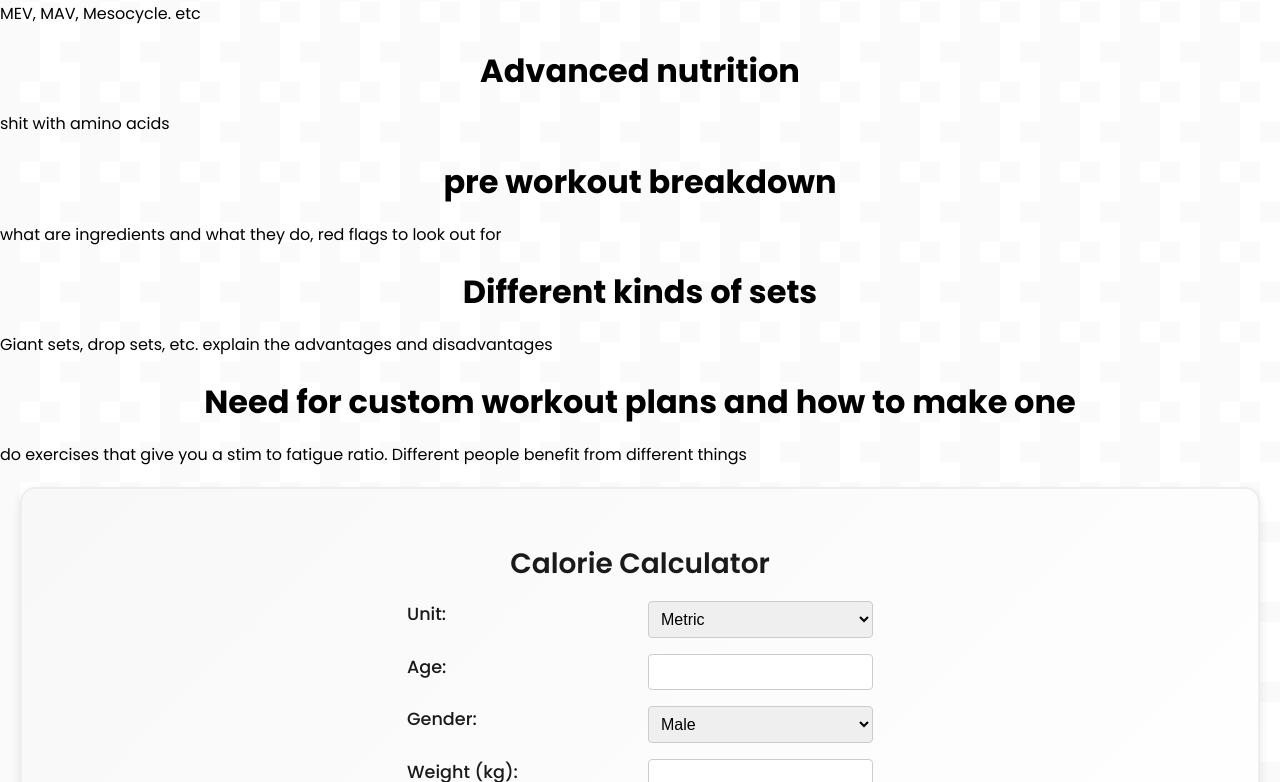
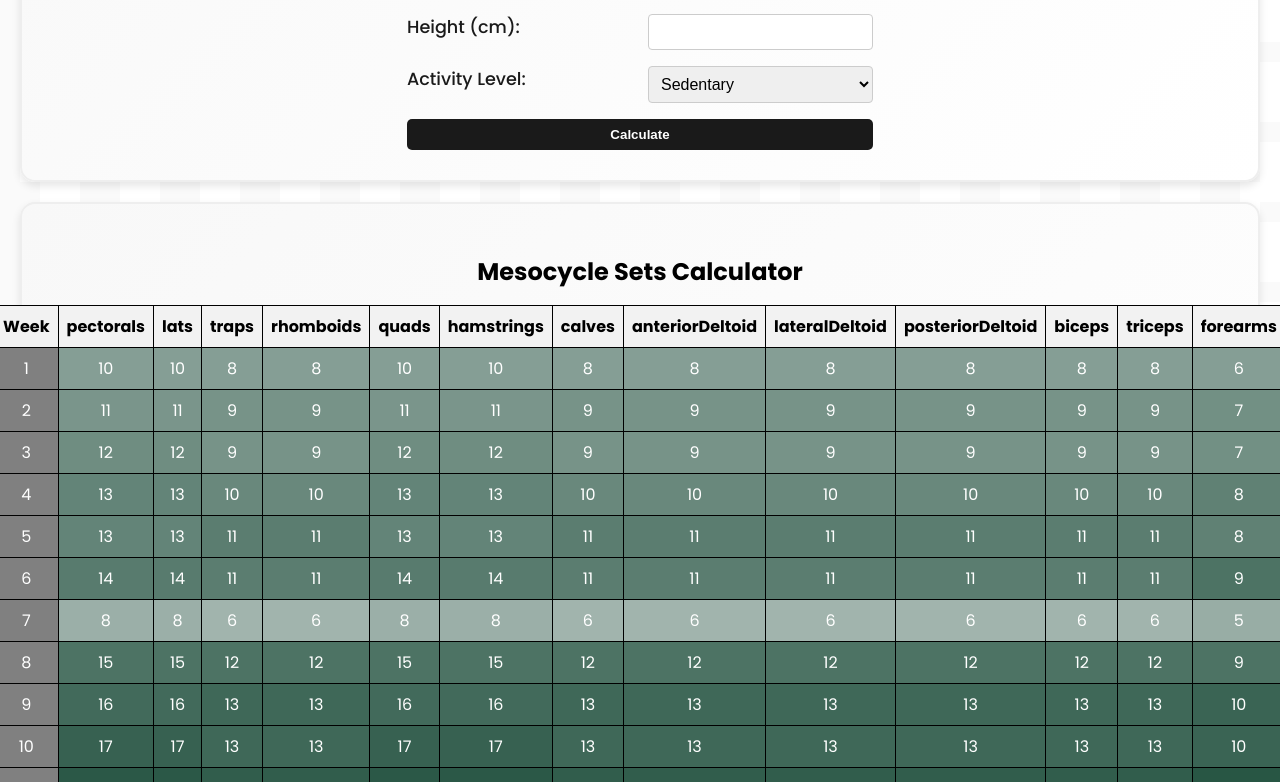
Before and after one commit to mrussotti/Summit-Street-Fitness-2.0, a React (Create React App) app: page /ActionAssist in a window 1280 px wide. Shown: the part 518-1300 px from the top of the page. Built offline with nearby package versions, Linux system fonts and the light colour scheme.

Commit message:
restructured action assist page

```diff
--- a/src/components/CalorieCalculator.js
+++ b/src/components/CalorieCalculator.js
@@ -1,6 +1,5 @@
 import React, { useState } from "react";
 import styles from "./calorieCalculator.module.css";
-
 
 const CalorieCalculator = () => {
   const [state, setState] = useState({
@@ -13,6 +12,14 @@ const CalorieCalculator = () => {
   });
 
   const [result, setResult] = useState(null);
+
+  const [halfPoundLoss, setHalfPoundLoss] = useState(null);
+  const [onePoundLoss, setOnePoundLoss] = useState(null);
+  const [twoPoundLoss, setTwoPoundLoss] = useState(null);
+
+  const [halfPoundGain, setHalfPoundGain] = useState(null);
+  const [onePoundGain, setOnePoundGain] = useState(null);
+  const [twoPoundGain, setTwoPoundGain] = useState(null);
 
   const handleChange = (e) => {
     setState({
@@ -47,6 +54,20 @@ const CalorieCalculator = () => {
 
     const calories = bmr * activityMultiplier[activity];
     setResult(Math.round(calories));
+
+    // Calculate calories for weight loss goals
+    const caloriesPerHalfPound = 250;
+    const caloriesPerPound = 500;
+    const caloriesPerTwoPounds = 1000;
+
+    setHalfPoundLoss(Math.round(calories - caloriesPerHalfPound));
+    setOnePoundLoss(Math.round(calories - caloriesPerPound));
+    setTwoPoundLoss(Math.round(calories - caloriesPerTwoPounds));
+
+    // Calculate calories for weight gain goals
+    setHalfPoundGain(Math.round(calories + caloriesPerHalfPound));
+    setOnePoundGain(Math.round(calories + caloriesPerPound));
+    setTwoPoundGain(Math.round(calories + caloriesPerTwoPounds));
   };
 
   return (
@@ -122,10 +143,36 @@ const CalorieCalculator = () => {
         </button>
       </form>
       {result && (
+        <div>
           <p className={styles.resultParagraph}>
             Based on your input, your estimated daily caloric needs are{" "}
             <strong>{result}</strong> calories.
           </p>
+          <p className={styles.resultParagraph}>
+            To lose 0.5 lbs per week, consume approximately{" "}
+            <strong>{halfPoundLoss}</strong> calories per day.
+          </p>
+          <p className={styles.resultParagraph}>
+            To lose 1 lb per week, consume approximately{" "}
+            <strong>{onePoundLoss}</strong> calories per day.
+          </p>
+          <p className={styles.resultParagraph}>
+            To lose 2 lbs per week, consume approximately{" "}
+            <strong>{twoPoundLoss}</strong> calories per day.
+          </p>
+          <p className={styles.resultParagraph}>
+            To gain 0.5 lbs per week, consume approximately{" "}
+            <strong>{halfPoundGain}</strong> calories per day.
+          </p>
+          <p className={styles.resultParagraph}>
+            To gain 1 lb per week, consume approximately{" "}
+            <strong>{onePoundGain}</strong> calories per day.
+          </p>
+          <p className={styles.resultParagraph}>
+            To gain 2 lbs per week, consume approximately{" "}
+            <strong>{twoPoundGain}</strong> calories per day.
+          </p>
+        </div>
       )}
     </div>
     );
--- /dev/null
+++ b/src/components/MesocycleSetsCalculator.js
@@ -0,0 +1,129 @@
+import React, { useState } from "react";
+import styles from "./MesocycleSetsCalculator.module.css";
+
+
+const MesocycleSetsCalculator = () => {
+  const MEV = {
+    chest: { pectorals: 10 },
+    back: { lats: 10, traps: 8, rhomboids: 8 },
+    legs: { quads: 10, hamstrings: 10, calves: 8 },
+    shoulders: { anteriorDeltoid: 8, lateralDeltoid: 8, posteriorDeltoid: 8 },
+    arms: { biceps: 8, triceps: 8, forearms: 6 },
+  };
+
+  const MAV = {
+    chest: { pectorals: 20 },
+    back: { lats: 20, traps: 16, rhomboids: 16 },
+    legs: { quads: 20, hamstrings: 20, calves: 16 },
+    shoulders: { anteriorDeltoid: 16, lateralDeltoid: 16, posteriorDeltoid: 16 },
+    arms: { biceps: 16, triceps: 16, forearms: 12 },
+  };
+
+  const calculateWeeklyIncrease = () => {
+    const muscleGroups = Object.keys(MEV);
+    const increases = {};
+
+    muscleGroups.forEach((muscleGroup) => {
+      const muscles = Object.keys(MEV[muscleGroup]);
+      increases[muscleGroup] = {};
+
+      muscles.forEach((muscle) => {
+        const increase = (MAV[muscleGroup][muscle] - MEV[muscleGroup][muscle]) / 12;
+        increases[muscleGroup][muscle] = increase;
+      });
+    });
+
+    return increases;
+  };
+
+  const [startingSets, setStartingSets] = useState(MEV);
+  const [weeklyIncrease, setWeeklyIncrease] = useState(calculateWeeklyIncrease());
+
+  const [deloadPercentage, setDeloadPercentage] = useState(50);
+
+  const calculateSets = () => {
+    const mesocycle = [];
+    const muscleGroups = Object.keys(startingSets);
+
+    for (let week = 1; week <= 13; week++) {
+      const weekSets = {};
+
+      muscleGroups.forEach((muscleGroup) => {
+        weekSets[muscleGroup] = {};
+
+        const muscles = Object.keys(startingSets[muscleGroup]);
+
+        muscles.forEach((muscle) => {
+          let sets = startingSets[muscleGroup][muscle] + weeklyIncrease[muscleGroup][muscle] * (week - 1);
+
+          if (week === 7) {
+            sets *= (100 - deloadPercentage) / 100;
+          } else if (week > 7) {
+            sets -= weeklyIncrease[muscleGroup][muscle];
+          }
+
+          weekSets[muscleGroup][muscle] = Math.round(sets);
+        });
+      });
+
+      mesocycle.push(weekSets);
+    }
+
+    return mesocycle;
+  };
+
+  const mesocycle = calculateSets();
+
+
+  const bgColorByVolume = (muscleGroup, muscle, volume) => {
+    const minVolume = 0;
+    const maxVolume = MAV[muscleGroup][muscle];
+    const startColor = [245, 245, 245];
+    const endColor = [21,71,52];
+
+    const ratio = (volume - minVolume) / (maxVolume - minVolume);
+
+    const r = Math.round(startColor[0] + ratio * (endColor[0] - startColor[0]));
+    const g = Math.round(startColor[1] + ratio * (endColor[1] - startColor[1]));
+    const b = Math.round(startColor[2] + ratio * (endColor[2] - startColor[2]));
+
+    return `rgb(${r}, ${g}, ${b})`;
+  };
+
+  return (
+    <div className={styles.container}>
+      <h2 className={styles.title}>Mesocycle Sets Calculator</h2>
+      <table className={styles.table}>
+        <thead>
+          <tr>
+            <th>Week</th>
+            {Object.keys(startingSets).map((muscleGroup) =>
+              Object.keys(startingSets[muscleGroup]).map((muscle) => (
+                <th key={`${muscleGroup}-${muscle}`}>{muscle}</th>
+              ))
+            )}
+          </tr>
+        </thead>
+        <tbody>
+          {mesocycle.map((weekSets, index) => (
+            <tr key={index}>
+              <td>{index + 1}</td>
+              {Object.keys(weekSets).map((muscleGroup) =>
+                Object.keys(weekSets[muscleGroup]).map((muscle) => (
+                  <td
+                    key={`${muscleGroup}-${muscle}`}
+                    style={{ backgroundColor: bgColorByVolume(muscleGroup, muscle, weekSets[muscleGroup][muscle]) }}
+                  >
+                    {weekSets[muscleGroup][muscle]}
+                  </td>
+                ))
+              )}
+            </tr>
+          ))}
+        </tbody>
+      </table>
+    </div>
+  );
+};
+
+export default MesocycleSetsCalculator;
--- /dev/null
+++ b/src/components/MesocycleSetsCalculator.module.css
@@ -0,0 +1,51 @@
+/* MesocycleSetsCalculator.module.css */
+
+.container {
+    display: flex;
+    flex-direction: column;
+    align-items: center;
+    background: linear-gradient(135deg, #f8f8f8 0%, #ffffff 100%);
+    padding: 30px;
+    margin: 20px;
+    border: 2px solid #eee;
+    border-radius: 15px;
+    box-shadow: 0 4px 8px rgba(0, 0, 0, 0.1);
+    transition: all 0.3s ease-in-out;
+  }
+
+  .container:hover{
+        transform: translateY(-5px);
+        box-shadow: 0 6px 12px rgba(0, 0, 0, 0.15);
+        border-color: #b8b8b8;
+  }
+
+  h2 {
+    text-align: center;
+    margin-bottom: 1rem;
+  }
+
+  table {
+    width: 100%;
+    border-collapse: collapse;
+  }
+
+  th, td {
+    border: 1px solid black;
+    background-color: gray;
+
+    padding: 0.5rem;
+    text-align: center;
+    color: #fff; /* Added color property */
+
+  }
+
+  th {
+    background-color: #f2f2f2;
+    font-weight: bold;
+    color: #000; /* Reset color property for header */
+
+  }
+
+  tbody tr:nth-child(even) {
+    background-color: #f8f8f8;
+  }
--- a/src/pages/ActionAssist.js
+++ b/src/pages/ActionAssist.js
@@ -1,33 +1,22 @@
+// ActoinAssist.js
 import styles from './universal.module.css';
 import RectangleCard from '../components/RectangleCard';
 import CalorieCalculator from '../components/CalorieCalculator';
 import MuscleVolumeCalculator from '../components/volumeCalculator';
 import React, { useEffect } from 'react';
+import MesocycleSetsCalculator from '../components/MesocycleSetsCalculator';
 
-
-const text5 = ['do exercises that give you a stim to fatigue ratio. Different people benefit from different things'];
-const text4 = ['decreasing gains as you keep lifting'];
-const text3 = ['Giant sets, drop sets, etc. explain the advantages and disadvantages'];
-const text2 = ['shit with amino acids'];
-const text1 = ["You know you're supposed to be here if you've plateaued in either size or strength for any meaningful amount of time. Now you need to really dial in your training to make gains"];
-
-export default function Intermediate() {
+export default function ActoinAssist() {
   useEffect(() => {
     window.scrollTo(0, 0);
-}, []);
+  }, []);
 
   return (
     <>
-      <h1 className={styles.pageTitle}>Intermediate</h1>
-          <RectangleCard heading="Intro" text={text4} />
-          <RectangleCard heading="Stimulus to fatigue ratio" text={text1} />
-          <RectangleCard heading="Advanced vocab Vocab" text={"MEV, MAV, Mesocycle. etc"} />
-          <RectangleCard heading="Advanced nutrition" text={text2} />
-          <RectangleCard heading="pre workout breakdown" text={"what are ingredients and what they do, red flags to look out for"} />
-          <RectangleCard heading="Different kinds of sets" text={text3} />
-          <RectangleCard heading="Need for custom workout plans and how to make one" text={text5} />
+      <h1 className={styles.pageTitle}>Action Assist</h1>
+
         <CalorieCalculator/>
-        <MuscleVolumeCalculator/>
+        <MesocycleSetsCalculator/>
 
     </>
   );
```
Lines whose indentation alone changed are shown as unchanged.
